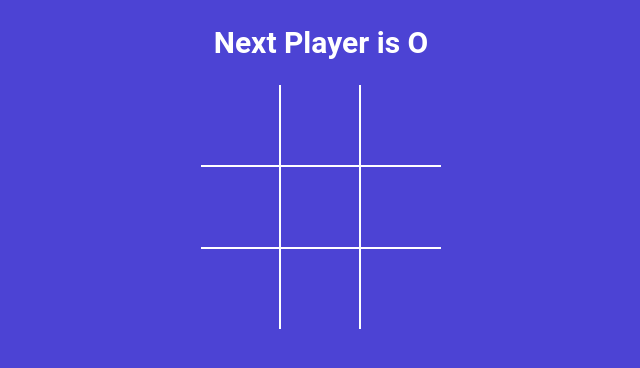
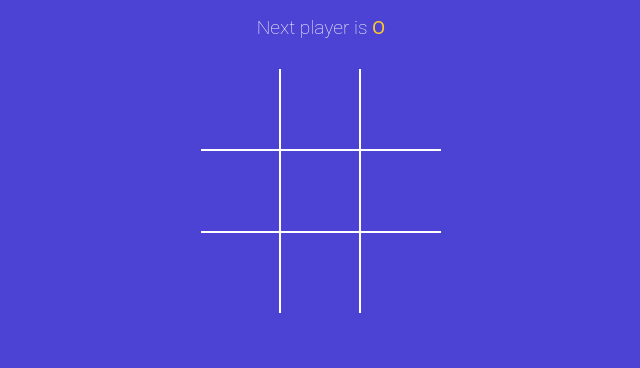
Before and after one commit to Rishika21Gupta/tictactoe-game, a React (Vite) app: page / in a window 1280 px wide. Shown: the top 368 px of the page, without its empty margins (319-959 px from the left). Built offline with nearby package versions, Linux system fonts and the light colour scheme.

Commit message:
display draw message.apply styles for StatusMessage component

```diff
--- a/src/App.jsx
+++ b/src/App.jsx
@@ -2,6 +2,7 @@
 import './styles.scss';
 import { useState } from 'react';
 import Board from './components/Board';
+import StatusMessage from './components/StatusMessage';
 import { calculateWinner } from './winner';
 
 function App() {
@@ -10,8 +11,7 @@
   const [isNext,setIsNext]=useState(false);
 
   const winner=calculateWinner(squares);
-  const nextPlayer =isNext? 'X' : 'O';
-  const statusMessage=winner?`Winner is ${winner}`:`Next Player is ${nextPlayer}`;
+
 
   const handleSquareClick= clickedPosition =>
   {
@@ -34,7 +34,7 @@
 
   return (
     <div className="app">
-     <h2>{statusMessage}</h2>
+      <StatusMessage winner={winner} isNext={isNext} squares={squares}/>
       <Board squares={squares} handleSquareClick={handleSquareClick}/>
 
     </div>
--- /dev/null
+++ b/src/components/StatusMessage.jsx
@@ -0,0 +1,54 @@
+// eslint-disable-next-line react/prop-types
+const StatusMessage=({winner,isNext,squares})=>
+{
+    // eslint-disable-next-line react/prop-types
+    const noMovesLeft=squares.every((squareValue)=>squareValue !== null);
+    const nextPlayer =isNext? 'X' : 'O';
+
+    const renderStatusMessage=()=>{
+        if(winner)
+        {
+            return ( <>
+
+              Winner is{' '}
+
+                <span className={winner==='X'?'text-green':'text-orange'}>
+                 {winner}
+                 </span>
+            </>
+            );
+        }
+
+        if(!winner && noMovesLeft){
+            return (
+
+            <>
+            <span className='text-green'>O</span> and {' '}
+            <span className='text-orange'>X</span> tied
+
+            </>
+
+            );
+        }
+        if(!winner && !noMovesLeft)
+        {
+            return (
+            <>
+            Next player is {' '}
+            <span className={isNext?'text-green':'text-orange'}>
+                {nextPlayer}
+            </span>
+
+            </>
+
+            );
+        }
+
+        return null;
+    };
+
+    return <h2 className="status-message">{renderStatusMessage()}</h2>;
+
+};
+
+export default StatusMessage;
```
